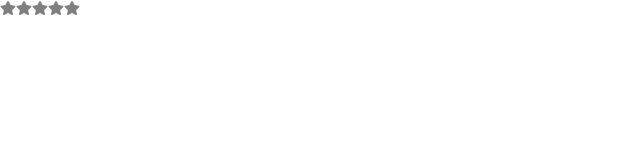
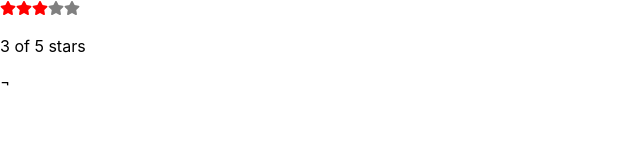
Before and after one commit to BobJackson/helloreact, a React (Create React App) app: page / in a window 1280 px wide. Shown: the top 160 px of the page, without its empty margins (0-640 px from the left). Built offline with nearby package versions, Linux system fonts and the light colour scheme.

Commit message:
useState

```diff
--- a/src/StarRating.js
+++ b/src/StarRating.js
@@ -1,4 +1,5 @@
 import {FaStar} from "react-icons/fa";
+import {useState} from "react";
 
 const Star = ({selected = false}) => (
     <FaStar color={selected ? "red" : "grey"}/>
@@ -6,6 +7,14 @@
 
 const createArray = length => [...Array(length)];
 
-export default function StarRating({length = 5}) {
-    return createArray(length).map((n, i) => <Star key={i}/>);
+export default function StarRating({length: totalStars = 5}) {
+    const [selectedStars] = useState(3);
+    return (
+        <>
+            {createArray(totalStars).map((n, i) => <Star key={i} selected={selectedStars > i}/>)}
+            <p>
+                {selectedStars} of {totalStars} stars
+            </p>¬
+        </>
+    );
 }
```
